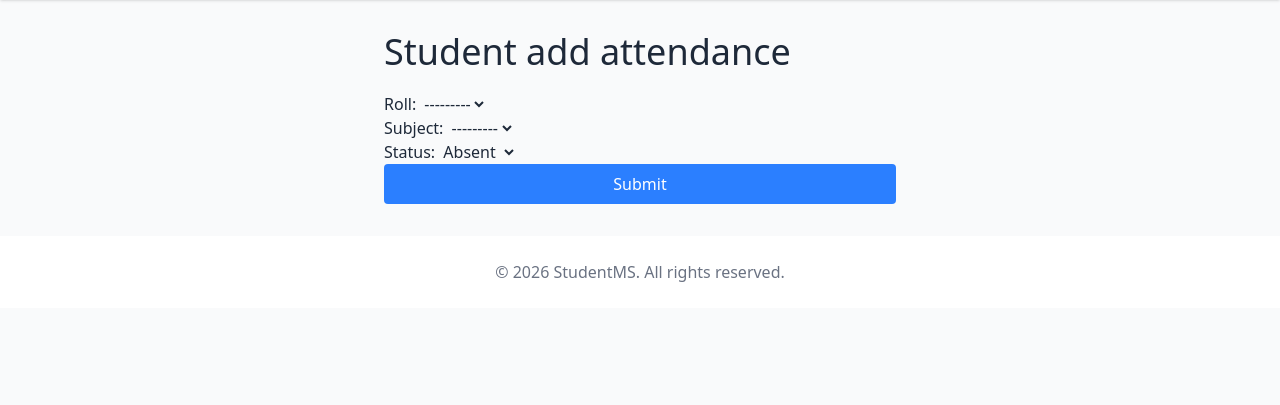
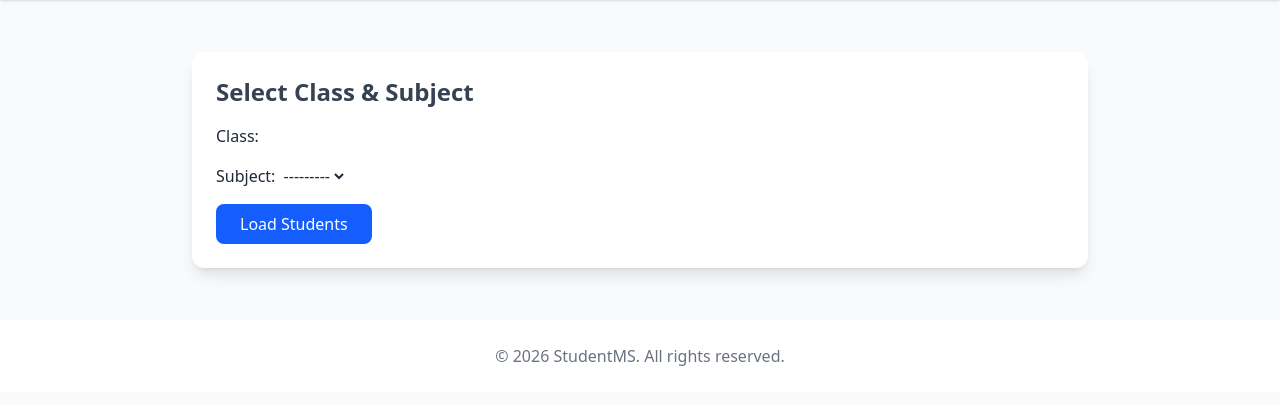
Before and after one commit to OrpanAp/Student-Management-System, a Django app: page /accounts/students/student_add_attendance/ in a window 1280 px wide. Shown: the part 60-465 px from the top of the page. Run offline with Django 5.2, Linux system fonts and the light colour scheme; the visitor is signed in with stand-in values (Sample User, id 1); some libraries are stand-ins or nearby versions.

Commit message:
attendance update- teachers now will have attendance sheets for class and subject

```diff
--- a/accounts/forms.py
+++ b/accounts/forms.py
@@ -97,6 +97,10 @@ class StudentAddAttandance(forms.ModelForm):
             'status',
         )
 
+class AttendanceSelectionForm(forms.Form):
+    class_name = forms.CharField(label="Class")
+    subject = forms.ModelChoiceField(queryset=models.Subject.objects.all())
+
 class StudentResultUpdate(forms.ModelForm):
     class Meta:
         model = models.StudentResult
--- a/accounts/views.py
+++ b/accounts/views.py
@@ -1,5 +1,6 @@
 from django.db import IntegrityError
 from django.shortcuts import render, reverse, redirect
+from django.views import View
 from django.views import generic
 from django.db.models import Q
 from django.contrib.auth import mixins as auth_mixins
@@ -409,29 +410,47 @@ class SubjectUpdateView(mixins.StaffRequiredMixin, generic.UpdateView):
         return reverse('accounts:subject_list')
 
 
+class StudentAddAttendanceView(mixins.StaffRequiredMixin, View):
+    template_name = "students/student_add_attendance.html"
 
-class StudentAddAttendanceView(mixins.StaffRequiredMixin, generic.CreateView):
-    template_name = "students/student_add_attendance.html"
-    form_class = forms.StudentAddAttandance
+    def get(self, request):
+        form = forms.AttendanceSelectionForm(request.GET or None)
+        students = None
 
-    def form_valid(self, form):
-        attendance_record = form.save(commit=False)
-        roll = form.cleaned_data['roll']
-        attendance_record.user = roll.user
-        attendance_record.created_at = timezone.localdate()
+        if form.is_valid():
+            class_name = form.cleaned_data['class_name']
+            students = models.StudentProfile.objects.filter(class_list=class_name)
 
-        # Save and block duplicates
-        try:
-            attendance_record.save()
-        except IntegrityError:
-            form.add_error(None, f"Attendance for {roll.roll} for this subject is already marked today.")
-            return self.form_invalid(form)
+        return render(request, self.template_name, {
+            "form": form,
+            "students": students
+        })
 
-        self.object = attendance_record   # ✅ IMPORTANT
-        return redirect(self.get_success_url())
+    def post(self, request):
+        form = forms.AttendanceSelectionForm(request.POST)
 
-    def get_success_url(self):
-        return reverse('accounts:student_attendance_list')
+        if form.is_valid():
+            class_name = form.cleaned_data['class_name']
+            subject = form.cleaned_data['subject']
+
+            students = models.StudentProfile.objects.filter(class_list=class_name)
+
+            for student in students:
+                status = request.POST.get(f"status_{student.id}")
+
+                models.StudentAttendance.objects.update_or_create(
+                    roll=student,
+                    subject=subject,
+                    created_at=timezone.localdate(),
+                    defaults={
+                        "user": student.user,
+                        "status": status
+                    }
+                )
+
+            return redirect("accounts:student_attendance_list")
+
+        return render(request, self.template_name, {"form": form})
 
 
 class StudentAttendanceView(auth_mixins.LoginRequiredMixin, generic.ListView):
--- a/templates/students/student_add_attendance.html
+++ b/templates/students/student_add_attendance.html
@@ -3,15 +3,87 @@
 
 {% block content %}
 
-<div class="max-w-lg mx-auto my-5">
-    <form method="post">
-        {% csrf_token %}
-        <h1 class='text-4xl text-bold mb-5'>Student add attendance</h1>
+<div class="max-w-4xl mx-auto my-10">
 
-        {{ form|crispy }}
+    <!-- Selection Card -->
+    <div class="bg-white shadow-lg rounded-xl p-6 mb-8">
+        <h2 class="text-2xl font-semibold mb-4 text-gray-700">
+            Select Class & Subject
+        </h2>
 
-        <button type="submit" class="bg-blue-500 hover:bg-blue-600 px-3 py-2 text-white w-full rounded">Submit</button>
-    </form>
+        <form method="get" class="space-y-4">
+            {{ form|crispy }}
+
+            <button type="submit"
+                class="bg-blue-600 hover:bg-blue-700 text-white px-6 py-2 rounded-lg transition duration-200">
+                Load Students
+            </button>
+        </form>
+    </div>
+
+
+    {% if students %}
+
+    <!-- Attendance Sheet Card -->
+    <div class="bg-white shadow-lg rounded-xl p-6">
+        <h2 class="text-2xl font-semibold mb-6 text-gray-700">
+            Attendance Sheet
+        </h2>
+
+        <form method="post">
+            {% csrf_token %}
+
+            <!-- Hidden Form Fields -->
+            <input type="hidden" name="class_name" value="{{ form.class_name.value }}">
+            <input type="hidden" name="subject" value="{{ form.subject.value }}">
+
+            <div class="overflow-x-auto">
+                <table class="min-w-full border border-gray-200 rounded-lg">
+                    <thead class="bg-gray-100">
+                        <tr>
+                            <th class="px-4 py-3 text-left text-sm font-medium text-gray-600">
+                                Roll
+                            </th>
+                            <th class="px-4 py-3 text-left text-sm font-medium text-gray-600">
+                                Attendance Status
+                            </th>
+                        </tr>
+                    </thead>
+                    <tbody class="divide-y divide-gray-200">
+
+                        {% for student in students %}
+                        <tr class="hover:bg-gray-50">
+                            <td class="px-4 py-3 font-medium text-gray-700">
+                                {{ student.roll }}
+                            </td>
+
+                            <td class="px-4 py-3">
+                                <select name="status_{{ student.id }}"
+                                    class="w-full border-gray-300 rounded-lg shadow-sm focus:ring-2 focus:ring-blue-500 focus:border-blue-500">
+                                    <option value="Present">Present</option>
+                                    <option value="Absent">Absent</option>
+                                    <option value="Late">Late</option>
+                                </select>
+                            </td>
+                        </tr>
+                        {% endfor %}
+
+                    </tbody>
+                </table>
+            </div>
+
+            <div class="mt-6">
+                <button type="submit"
+                    class="bg-green-600 hover:bg-green-700 text-white px-6 py-2 rounded-lg transition duration-200">
+                    Save Attendance
+                </button>
+            </div>
+
+        </form>
+    </div>
+
+    {% endif %}
+
 </div>
 
 {% endblock content %}
```
Also changed, not shown: accounts/migrations/0001_initial.py.
